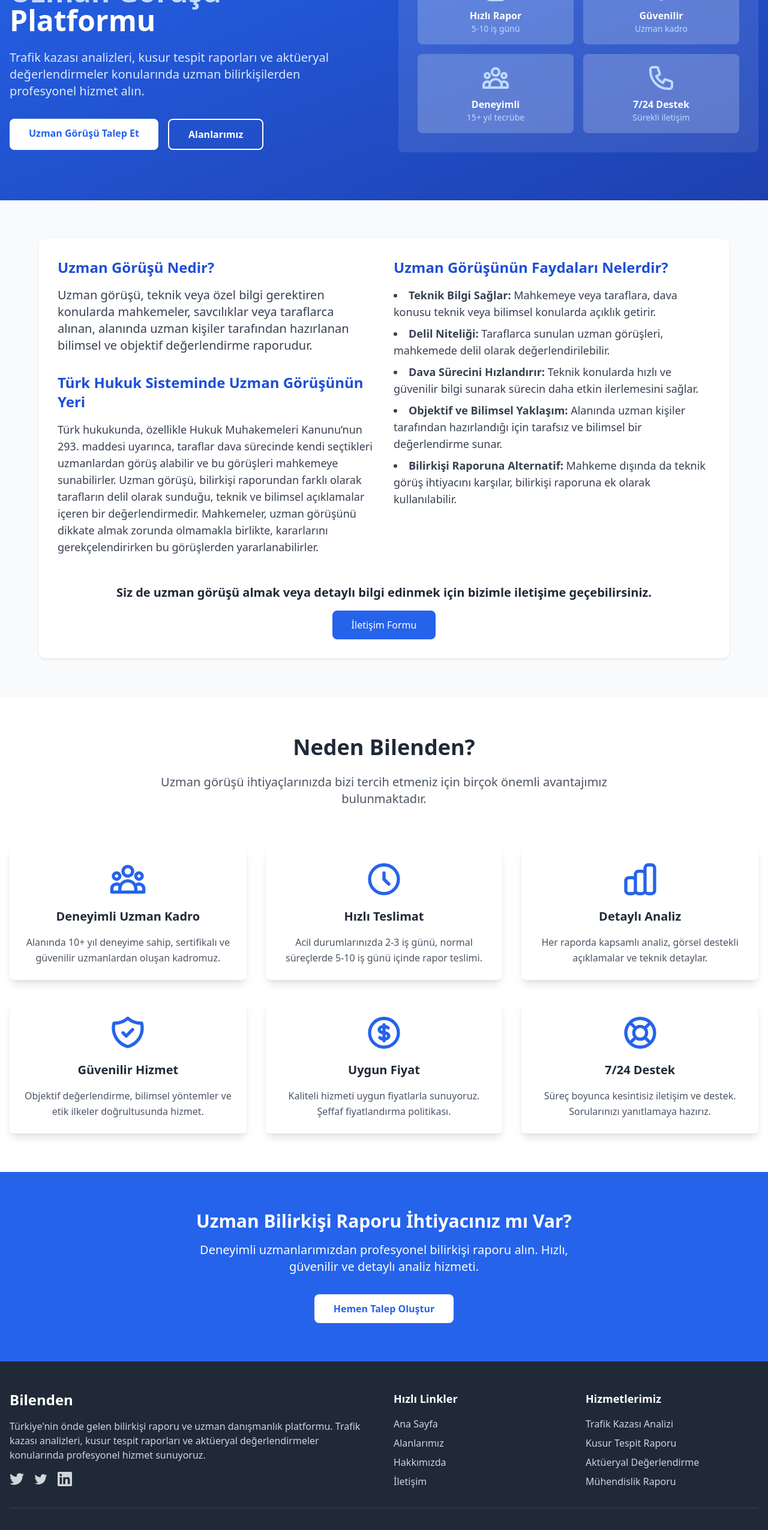
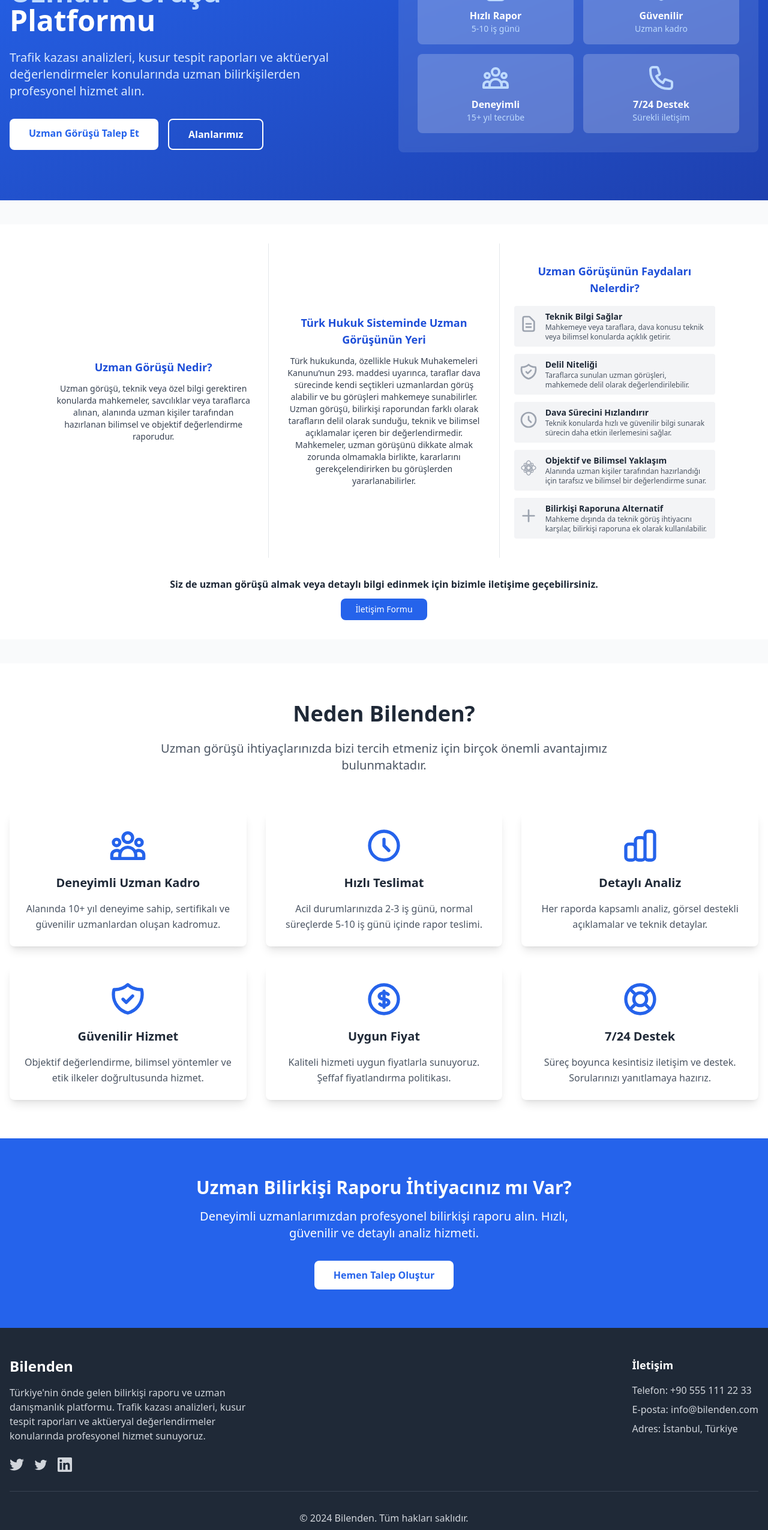
Before and after one commit to abdulkerimkuscu/bilenden, a React (Create React App) app: page / in a window 1280 px wide. Shown: the part 234-2785 px from the top of the page at 60% size. Built offline with nearby package versions, Linux system fonts and the light colour scheme.

Commit message:
Implement code changes to enhance functionality and improve performance

```diff
--- a/src/components/Footer.js
+++ b/src/components/Footer.js
@@ -4,26 +4,27 @@
   return (
     <footer className="bg-gray-800 text-white">
       <div className="container mx-auto px-4 py-12">
-        <div className="grid grid-cols-1 md:grid-cols-4 gap-8">
-          {/* Company Info */}
-          <div className="col-span-1 md:col-span-2">
+        <div className="grid grid-cols-1 md:grid-cols-3 gap-8">
+          {/* Şirket Bilgisi ve Sosyal Medya */}
+          <div className="flex flex-col justify-between">
+            <div>
               <h3 className="text-2xl font-bold mb-4">Bilenden</h3>
               <p className="text-gray-300 mb-4">
-              Türkiye'nin önde gelen bilirkişi raporu ve uzman danışmanlık platformu. Trafik kazası analizleri, kusur
-              tespit raporları ve aktüeryal değerlendirmeler konularında profesyonel hizmet sunuyoruz.
+                Türkiye'nin önde gelen bilirkişi raporu ve uzman danışmanlık platformu. Trafik kazası analizleri, kusur tespit raporları ve aktüeryal değerlendirmeler konularında profesyonel hizmet sunuyoruz.
               </p>
-            <div className="flex space-x-4">
-              <a href="https://facebook.com" className="text-gray-300 hover:text-white">
+            </div>
+            <div className="flex space-x-4 mt-2">
+              <a href="https://facebook.com" className="text-gray-300 hover:text-white" aria-label="Facebook">
                 <svg className="w-6 h-6" fill="currentColor" viewBox="0 0 24 24">
                   <path d="M24 4.557c-.883.392-1.832.656-2.828.775 1.017-.609 1.798-1.574 2.165-2.724-.951.564-2.005.974-3.127 1.195-.897-.957-2.178-1.555-3.594-1.555-3.179 0-5.515 2.966-4.797 6.045-4.091-.205-7.719-2.165-10.148-5.144-1.29 2.213-.669 5.108 1.523 6.574-.806-.026-1.566-.247-2.229-.616-.054 2.281 1.581 4.415 3.949 4.89-.693.188-1.452.232-2.224.084.626 1.956 2.444 3.379 4.6 3.419-2.07 1.623-4.678 2.348-7.29 2.04 2.179 1.397 4.768 2.212 7.548 2.212 9.142 0 14.307-7.721 13.995-14.646.962-.695 1.797-1.562 2.457-2.549z" />
                 </svg>
               </a>
-              <a href="https://facebook.com" className="text-gray-300 hover:text-white">
+              <a href="https://facebook.com" className="text-gray-300 hover:text-white" aria-label="Twitter">
                 <svg className="w-6 h-6" fill="currentColor" viewBox="0 0 24 24">
                   <path d="M22.46 6c-.77.35-1.6.58-2.46.69.88-.53 1.56-1.37 1.88-2.38-.83.5-1.75.85-2.72 1.05C18.37 4.5 17.26 4 16 4c-2.35 0-4.27 1.92-4.27 4.29 0 .34.04.67.11.98C8.28 9.09 5.11 7.38 3 4.79c-.37.63-.58 1.37-.58 2.15 0 1.49.75 2.81 1.91 3.56-.71 0-1.37-.2-1.95-.5v.03c0 2.08 1.48 3.82 3.44 4.21a4.22 4.22 0 0 1-1.93.07 4.28 4.28 0 0 0 4 2.98 8.521 8.521 0 0 1-5.33 1.84c-.34 0-.68-.02-1.02-.06C3.44 20.29 5.7 21 8.12 21 16 21 20.33 14.46 20.33 8.79c0-.19 0-.37-.01-.56.84-.6 1.56-1.36 2.14-2.23z" />
                 </svg>
               </a>
-              <a href="https://linkedin.com" className="text-gray-300 hover:text-white">
+              <a href="https://linkedin.com" className="text-gray-300 hover:text-white" aria-label="LinkedIn">
                 <svg className="w-6 h-6" fill="currentColor" viewBox="0 0 24 24">
                   <path d="M20.447 20.452h-3.554v-5.569c0-1.328-.027-3.037-1.852-3.037-1.853 0-2.136 1.445-2.136 2.939v5.667H9.351V9h3.414v1.561h.046c.477-.9 1.637-1.85 3.37-1.85 3.601 0 4.267 2.37 4.267 5.455v6.286zM5.337 7.433c-1.144 0-2.063-.926-2.063-2.065 0-1.138.92-2.063 2.063-2.063 1.14 0 2.064.925 2.064 2.063 0 1.139-.925 2.065-2.064 2.065zm1.782 13.019H3.555V9h3.564v11.452zM22.225 0H1.771C.792 0 0 .774 0 1.729v20.542C0 23.227.792 24 1.771 24h20.451C23.2 24 24 23.227 24 22.271V1.729C24 .774 23.2 0 22.222 0h.003z" />
                 </svg>
@@ -31,50 +32,25 @@
             </div>
           </div>
 
-          {/* Quick Links */}
+
+
+
+          {/* İletişim - Sağda */}
+          <div className="md:col-span-2 flex md:justify-end">
             <div>
-            <h4 className="text-lg font-semibold mb-4">Hızlı Linkler</h4>
-            <ul className="space-y-2">
+              <h4 className="text-lg font-semibold mb-4">İletişim</h4>
+              <ul className="space-y-2 text-gray-300">
                 <li>
-                <Link to="/anasayfa" className="text-gray-300 hover:text-white">
-                  Ana Sayfa
-                </Link>
+                  <span className="block">Telefon: <a href="tel:+905551112233" className="hover:text-white">+90 555 111 22 33</a></span>
                 </li>
                 <li>
-                <Link to="/alanlarimiz" className="text-gray-300 hover:text-white">
-                  Alanlarımız
-                </Link>
+                  <span className="block">E-posta: <a href="mailto:info@bilenden.com" className="hover:text-white">info@bilenden.com</a></span>
                 </li>
                 <li>
-                <Link to="/hakkimizda" className="text-gray-300 hover:text-white">
-                  Hakkımızda
-                </Link>
-              </li>
-              <li>
-                <Link to="/iletisim" className="text-gray-300 hover:text-white">
-                  İletişim
-                </Link>
+                  <span className="block">Adres: İstanbul, Türkiye</span>
                 </li>
               </ul>
             </div>
-
-          {/* Services */}
-          <div>
-            <h4 className="text-lg font-semibold mb-4">Hizmetlerimiz</h4>
-            <ul className="space-y-2">
-              <li>
-                <span className="text-gray-300">Trafik Kazası Analizi</span>
-              </li>
-              <li>
-                <span className="text-gray-300">Kusur Tespit Raporu</span>
-              </li>
-              <li>
-                <span className="text-gray-300">Aktüeryal Değerlendirme</span>
-              </li>
-              <li>
-                <span className="text-gray-300">Mühendislik Raporu</span>
-              </li>
-            </ul>
           </div>
         </div>
 
--- a/src/components/ServicesSection.js
+++ b/src/components/ServicesSection.js
@@ -1,62 +1,161 @@
 import React from "react"
+
+const faydalar = [
+	{
+		title: "Teknik Bilgi Sağlar",
+		desc: "Mahkemeye veya taraflara, dava konusu teknik veya bilimsel konularda açıklık getirir.",
+		icon: (
+			<svg
+				className="w-8 h-8 mx-auto mb-2 text-gray-400"
+				fill="none"
+				stroke="currentColor"
+				viewBox="0 0 24 24"
+			>
+				<path
+					strokeLinecap="round"
+					strokeLinejoin="round"
+					strokeWidth={2}
+					d="M9 12h6m-6 4h6m2 5H7a2 2 0 01-2-2V5a2 2 0 012-2h5.586a1 1 0 01.707.293l5.414 5.414a1 1 0 01.293.707V19a2 2 0 01-2 2z"
+				/>
+			</svg>
+		),
+	},
+	{
+		title: "Delil Niteliği",
+		desc: "Taraflarca sunulan uzman görüşleri, mahkemede delil olarak değerlendirilebilir.",
+		icon: (
+			<svg
+				className="w-8 h-8 mx-auto mb-2 text-gray-400"
+				fill="none"
+				stroke="currentColor"
+				viewBox="0 0 24 24"
+			>
+				<path
+					strokeLinecap="round"
+					strokeLinejoin="round"
+					strokeWidth={2}
+					d="M9 12l2 2 4-4m5.618-4.016A11.955 11.955 0 0112 2.944a11.955 11.955 0 01-8.618 3.04A12.02 12.02 0 003 9c0 5.591 3.824 10.29 9 11.622 5.176-1.332 9-6.03 9-11.622 0-1.042-.133-2.052-.382-3.016z"
+				/>
+			</svg>
+		),
+	},
+	{
+		title: "Dava Sürecini Hızlandırır",
+		desc: "Teknik konularda hızlı ve güvenilir bilgi sunarak sürecin daha etkin ilerlemesini sağlar.",
+		icon: (
+			<svg
+				className="w-8 h-8 mx-auto mb-2 text-gray-400"
+				fill="none"
+				stroke="currentColor"
+				viewBox="0 0 24 24"
+			>
+				<path
+					strokeLinecap="round"
+					strokeLinejoin="round"
+					strokeWidth={2}
+					d="M12 8v4l3 3m6-3a9 9 0 11-18 0 9 9 0 0118 0z"
+				/>
+			</svg>
+		),
+	},
+	{
+		title: "Objektif ve Bilimsel Yaklaşım",
+		desc: "Alanında uzman kişiler tarafından hazırlandığı için tarafsız ve bilimsel bir değerlendirme sunar.",
+		icon: (
+			// Atom simgesi (görseldeki gibi)
+			<svg className="w-8 h-8 mx-auto mb-2 text-gray-400" fill="none" stroke="currentColor" strokeWidth="2.5" viewBox="0 0 64 64">
+				<ellipse cx="32" cy="32" rx="24" ry="10" />
+				<ellipse cx="32" cy="32" rx="10" ry="24" />
+				<ellipse cx="32" cy="32" rx="20" ry="8" transform="rotate(45 32 32)" />
+				<ellipse cx="32" cy="32" rx="20" ry="8" transform="rotate(-45 32 32)" />
+				<circle cx="32" cy="32" r="6" fill="none" />
+			</svg>
+		),
+	},
+	{
+		title: "Bilirkişi Raporuna Alternatif",
+		desc: "Mahkeme dışında da teknik görüş ihtiyacını karşılar, bilirkişi raporuna ek olarak kullanılabilir.",
+		icon: (
+			// Artı simgesi
+			<svg
+				className="w-8 h-8 mx-auto mb-2 text-gray-400"
+				fill="none"
+				stroke="currentColor"
+				viewBox="0 0 24 24"
+			>
+				<line x1="12" y1="5" x2="12" y2="19" stroke="currentColor" strokeWidth="2" strokeLinecap="round" />
+				<line x1="5" y1="12" x2="19" y2="12" stroke="currentColor" strokeWidth="2" strokeLinecap="round" />
+			</svg>
+		),
+	},
+]
 
 const ServicesSection = () => {
 	return (
-    <section className="py-16 bg-gray-50">
-      <div className="container mx-auto px-4">
-        <div className="max-w-6xl mx-auto bg-white rounded-xl shadow p-8">
-          <div className="flex flex-col md:flex-row gap-8">
-            {/* Sol: Uzman Görüşü Nedir ve Türk Hukuk Sisteminde Yeri */}
-            <div className="flex-1 flex flex-col gap-8 justify-between">
-              <div className="text-center md:text-left">
-                <h3 className="text-2xl font-semibold text-blue-700 mb-4">
+		<section className="py-10 bg-gray-50">
+			<div className="w-full bg-white px-0 mx-0">
+				<div className="container mx-auto px-4 py-8">
+					<div className="flex flex-col md:flex-row gap-0 max-w-6xl mx-auto">
+						{/* 1. Parça */}
+						<div className="flex-1 flex flex-col justify-center items-center px-6 py-8 border-b md:border-b-0 md:border-r border-gray-200">
+							<h3 className="text-lg font-semibold text-blue-700 mb-3 text-center">
 								Uzman Görüşü Nedir?
 							</h3>
-                <p className="text-xl text-gray-700 max-w-3xl">
-                  Uzman görüşü, teknik veya özel bilgi gerektiren konularda mahkemeler, savcılıklar veya taraflarca alınan, alanında uzman kişiler tarafından hazırlanan bilimsel ve objektif değerlendirme raporudur.
+							<p className="text-sm text-gray-700 text-center">
+								Uzman görüşü, teknik veya özel bilgi gerektiren konularda mahkemeler,
+								savcılıklar veya taraflarca alınan, alanında uzman kişiler tarafından
+								hazırlanan bilimsel ve objektif değerlendirme raporudur.
 							</p>
 						</div>
-              <div className="text-center md:text-left">
-                <h3 className="text-2xl font-semibold text-blue-700 mb-4">
+						{/* 2. Parça */}
+						<div className="flex-1 flex flex-col justify-center items-center px-6 py-8 border-b md:border-b-0 md:border-r border-gray-200">
+							<h3 className="text-lg font-semibold text-blue-700 mb-3 text-center">
 								Türk Hukuk Sisteminde Uzman Görüşünün Yeri
 							</h3>
-                <p className="text-lg text-gray-700 max-w-2xl">
-                  Türk hukukunda, özellikle Hukuk Muhakemeleri Kanunu’nun 293. maddesi uyarınca, taraflar dava sürecinde kendi seçtikleri uzmanlardan görüş alabilir ve bu görüşleri mahkemeye sunabilirler. Uzman görüşü, bilirkişi raporundan farklı olarak tarafların delil olarak sunduğu, teknik ve bilimsel açıklamalar içeren bir değerlendirmedir. Mahkemeler, uzman görüşünü dikkate almak zorunda olmamakla birlikte, kararlarını gerekçelendirirken bu görüşlerden yararlanabilirler.
+							<p className="text-sm text-gray-700 text-center">
+								Türk hukukunda, özellikle Hukuk Muhakemeleri Kanunu’nun 293. maddesi
+								uyarınca, taraflar dava sürecinde kendi seçtikleri uzmanlardan görüş
+								alabilir ve bu görüşleri mahkemeye sunabilirler. Uzman görüşü,
+								bilirkişi raporundan farklı olarak tarafların delil olarak sunduğu,
+								teknik ve bilimsel açıklamalar içeren bir değerlendirmedir. Mahkemeler,
+								uzman görüşünü dikkate almak zorunda olmamakla birlikte, kararlarını
+								gerekçelendirirken bu görüşlerden yararlanabilirler.
 							</p>
 						</div>
-            </div>
-            {/* Sağ: Uzman Görüşünün Faydaları */}
-            <div className="flex-1">
-              <h3 className="text-2xl font-semibold text-blue-700 mb-4 text-center md:text-left">
+						{/* 3. Parça */}
+						<div className="flex-1 flex flex-col justify-center items-center px-6 py-8">
+							<h3 className="text-lg font-semibold text-blue-700 mb-4 text-center">
 								Uzman Görüşünün Faydaları Nelerdir?
 							</h3>
-              <ul className="list-disc list-inside text-lg text-gray-700 space-y-2">
-                <li>
-                  <span className="font-semibold">Teknik Bilgi Sağlar:</span> Mahkemeye veya taraflara, dava konusu teknik veya bilimsel konularda açıklık getirir.
-                </li>
-                <li>
-                  <span className="font-semibold">Delil Niteliği:</span> Taraflarca sunulan uzman görüşleri, mahkemede delil olarak değerlendirilebilir.
-                </li>
-                <li>
-                  <span className="font-semibold">Dava Sürecini Hızlandırır:</span> Teknik konularda hızlı ve güvenilir bilgi sunarak sürecin daha etkin ilerlemesini sağlar.
-                </li>
-                <li>
-                  <span className="font-semibold">Objektif ve Bilimsel Yaklaşım:</span> Alanında uzman kişiler tarafından hazırlandığı için tarafsız ve bilimsel bir değerlendirme sunar.
-                </li>
-                <li>
-                  <span className="font-semibold">Bilirkişi Raporuna Alternatif:</span> Mahkeme dışında da teknik görüş ihtiyacını karşılar, bilirkişi raporuna ek olarak kullanılabilir.
-                </li>
-              </ul>
+							<div className="flex flex-col gap-3 w-full">
+								{faydalar.map((fayda, i) => (
+									<div
+										key={i}
+										className="flex items-center gap-3 bg-gray-100 rounded p-2 w-full"
+									>
+										<div>{fayda.icon}</div>
+										<div className="text-left">
+											<div className="font-semibold text-sm text-gray-800">
+												{fayda.title}
+											</div>
+											<div className="text-xs text-gray-600">
+												{fayda.desc}
+											</div>
+										</div>
+									</div>
+								))}
+							</div>
 						</div>
 					</div>
 					{/* CTA */}
-          <div className="text-center mt-12">
-            <h4 className="text-xl font-semibold text-gray-800 mb-4">
-              Siz de uzman görüşü almak veya detaylı bilgi edinmek için bizimle iletişime geçebilirsiniz.
+					<div className="text-center mt-8">
+						<h4 className="text-base font-semibold text-gray-800 mb-3">
+							Siz de uzman görüşü almak veya detaylı bilgi edinmek için bizimle
+							iletişime geçebilirsiniz.
 						</h4>
 						<a
 							href="/iletisim"
-              className="bg-blue-600 text-white px-8 py-3 rounded-lg hover:bg-blue-700 transition-colors inline-block"
+							className="bg-blue-600 text-white px-6 py-2 rounded-lg hover:bg-blue-700 transition-colors inline-block text-sm"
 						>
 							İletişim Formu
 						</a>
```
Also changed, not shown: src/components/Header.js (+4 -3 lines), src/assets/logo2.png (added). Lines whose indentation alone changed are shown as unchanged.
